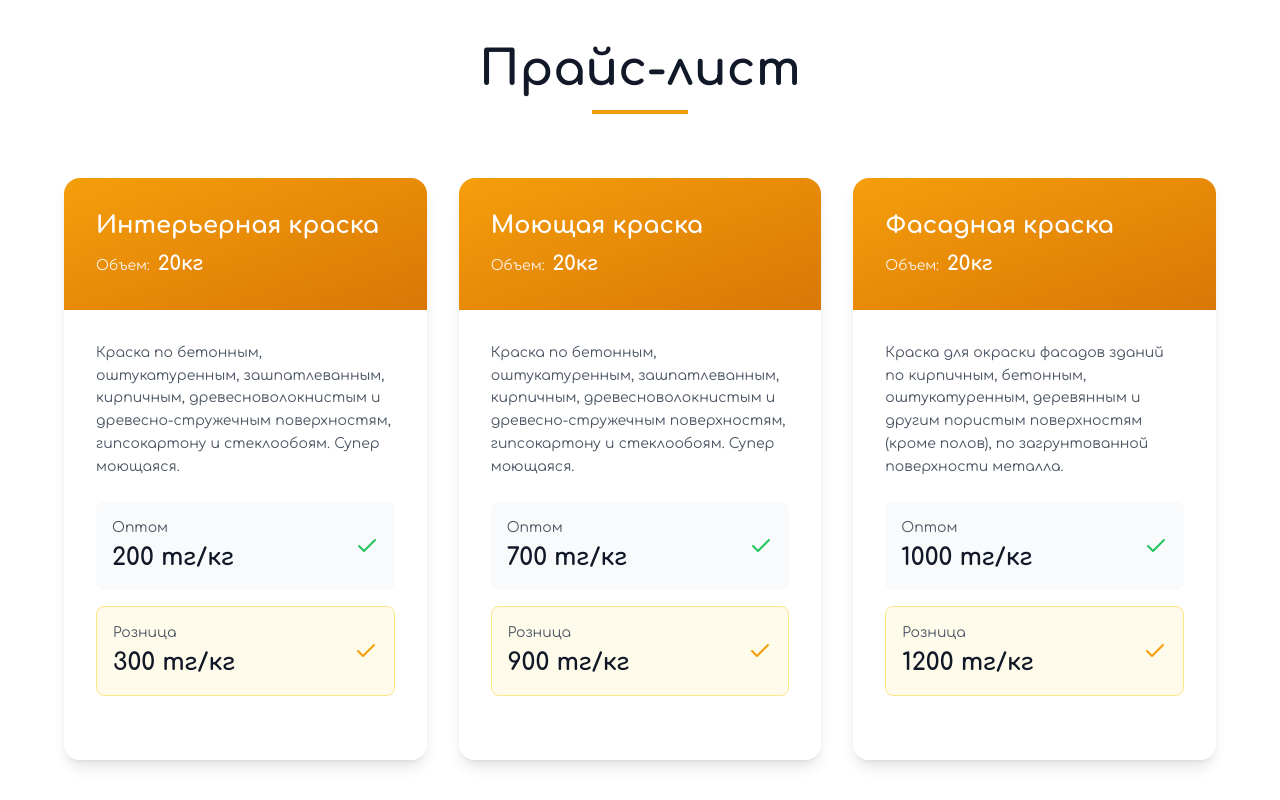
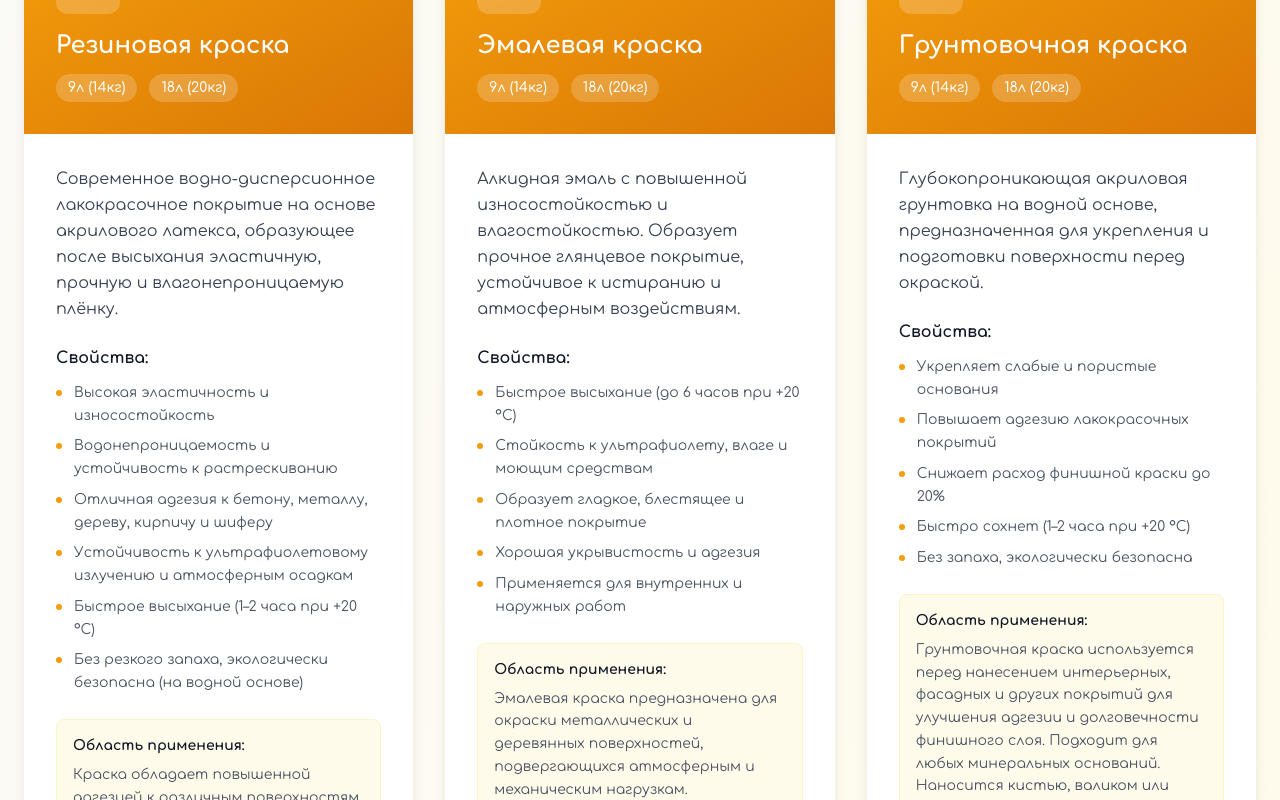
Before and after one commit to KhaidarovNurlan/REGAL-TOUCH, a React (Vite) app: page / in a window 1280 px wide. Shown: the part 3680-4480 px from the top of the page. Built offline with nearby package versions, Linux system fonts and the light colour scheme.

Commit message:
Added 3 more paint cukets

```diff
--- a/src/App.tsx
+++ b/src/App.tsx
@@ -1,4 +1,4 @@
-import { Menu, X, Award, Droplet, Shield, Minimize2, Sun, Flame, Home, Sparkles, Building2, Check, MapPin, Phone, Mail, Clock } from "lucide-react";
+import { Menu, X, Award, Droplet, Shield, Minimize2, Sun, Flame, Home, Sparkles, Building2, ShieldCheck, PaintBucket, Layers, Check, MapPin, Phone, Mail, Clock } from "lucide-react";
 import { useState } from "react";
 
 function App() {
@@ -78,6 +78,71 @@ function App() {
       priceWholesale: "1000 тг/кг",
       priceRetail: "1200 тг/кг",
     },
+    {
+      icon: ShieldCheck,
+      title: "Резиновая краска",
+      sizes: ["9л (14кг)", "18л (20кг)"],
+      description1:
+        "Современное водно-дисперсионное лакокрасочное покрытие на основе акрилового латекса, образующее после высыхания эластичную, прочную и влагонепроницаемую плёнку.",
+      description2:
+        "Используется для наружных и внутренних работ: фасады зданий; кровля, шифер, металл, бетонные поверхности; деревянные конструкции, заборы, цоколи, фундаменты; декоративные и гидроизоляционные покрытия.",
+      features: [
+        "Высокая эластичность и износостойкость",
+        "Водонепроницаемость и устойчивость к растрескиванию",
+        "Отличная адгезия к бетону, металлу, дереву, кирпичу и шиферу",
+        "Устойчивость к ультрафиолетовому излучению и атмосферным осадкам",
+        "Быстрое высыхание (1–2 часа при +20 °C)",
+        "Без резкого запаха, экологически безопасна (на водной основе)",
+      ],
+      application:
+        "Краска обладает повышенной адгезией к различным поверхностям и устойчива к атмосферным воздействиям, ультрафиолету и механическим нагрузкам. После высыхания покрытие напоминает резину — не растрескивается при перепадах температур и сохраняет цвет на протяжении всего срока эксплуатации. Перед нанесением поверхность очистить от пыли, грязи, ржавчины и старых отслаивающихся покрытий. При необходимости загрунтовать. Краску тщательно перемешать, при необходимости разбавить водой (до 10 %). Наносить кистью, валиком или краскопультом в 1–2 слоя.",
+      volume: "20кг",
+      priceWholesale: "... тг/кг",
+      priceRetail: "... тг/кг",
+    },
+    {
+      icon: PaintBucket,
+      title: "Эмалевая краска",
+      sizes: ["9л (14кг)", "18л (20кг)"],
+      description1:
+        "Алкидная эмаль с повышенной износостойкостью и влагостойкостью. Образует прочное глянцевое покрытие, устойчивое к истиранию и атмосферным воздействиям.",
+      description2:
+        "Предназначена для окраски металлических, деревянных, бетонных и оштукатуренных поверхностей внутри и снаружи помещений. Подходит для радиаторов, дверей, оконных рам, мебели, перил и других изделий.",
+      features: [
+        "Быстрое высыхание (до 6 часов при +20 °C)",
+        "Стойкость к ультрафиолету, влаге и моющим средствам",
+        "Образует гладкое, блестящее и плотное покрытие",
+        "Хорошая укрывистость и адгезия",
+        "Применяется для внутренних и наружных работ",
+      ],
+      application:
+        "Эмалевая краска предназначена для окраски металлических и деревянных поверхностей, подвергающихся атмосферным и механическим нагрузкам. Обеспечивает долговечное декоративное покрытие с повышенной стойкостью к влаге и солнечному свету. Перед нанесением поверхность очистить и обезжирить. Наносить кистью, валиком или распылителем в 1–2 слоя.",
+      volume: "10кг",
+      priceWholesale: "... тг/кг",
+      priceRetail: "... тг/кг",
+    },
+    {
+      icon: Layers,
+      title: "Грунтовочная краска",
+      sizes: ["9л (14кг)", "18л (20кг)"],
+      description1:
+        "Глубокопроникающая акриловая грунтовка на водной основе, предназначенная для укрепления и подготовки поверхности перед окраской.",
+      description2:
+        "Применяется для бетонных, кирпичных, оштукатуренных, гипсокартонных и других минеральных поверхностей. Снижает расход краски, улучшает сцепление и выравнивает впитываемость.",
+      features: [
+        "Укрепляет слабые и пористые основания",
+        "Повышает адгезию лакокрасочных покрытий",
+        "Снижает расход финишной краски до 20%",
+        "Быстро сохнет (1–2 часа при +20 °C)",
+        "Без запаха, экологически безопасна",
+      ],
+      application:
+        "Грунтовочная краска используется перед нанесением интерьерных, фасадных и других покрытий для улучшения адгезии и долговечности финишного слоя. Подходит для любых минеральных оснований. Наносится кистью, валиком или распылителем на чистую сухую поверхность.",
+      volume: "20кг",
+      priceWholesale: "... тг/кг",
+      priceRetail: "... тг/кг",
+    },
+
   ];
 
   return (
@@ -382,7 +447,7 @@ function App() {
           </div>
 
           <div className="grid grid-cols-1 md:grid-cols-3 gap-8 max-w-6xl mx-auto">
-            {products.map((item, index) => (
+            {products.slice(0, 3).map((item, index) => (
               <div
                 key={index}
                 className={`rounded-2xl overflow-hidden shadow-lg hover:shadow-2xl transition-all : ''
@@ -489,7 +554,7 @@ function App() {
                     </div>
                     <div className="ml-4">
                       <h4 className="font-bold text-gray-900 mb-1">Email</h4>
-                      <p className="text-gray-600">Alistroy86@mail.ru</p>
+                      <p className="text-gray-600">alistroi86@gmail.com</p>
                     </div>
                   </div>
 
```
